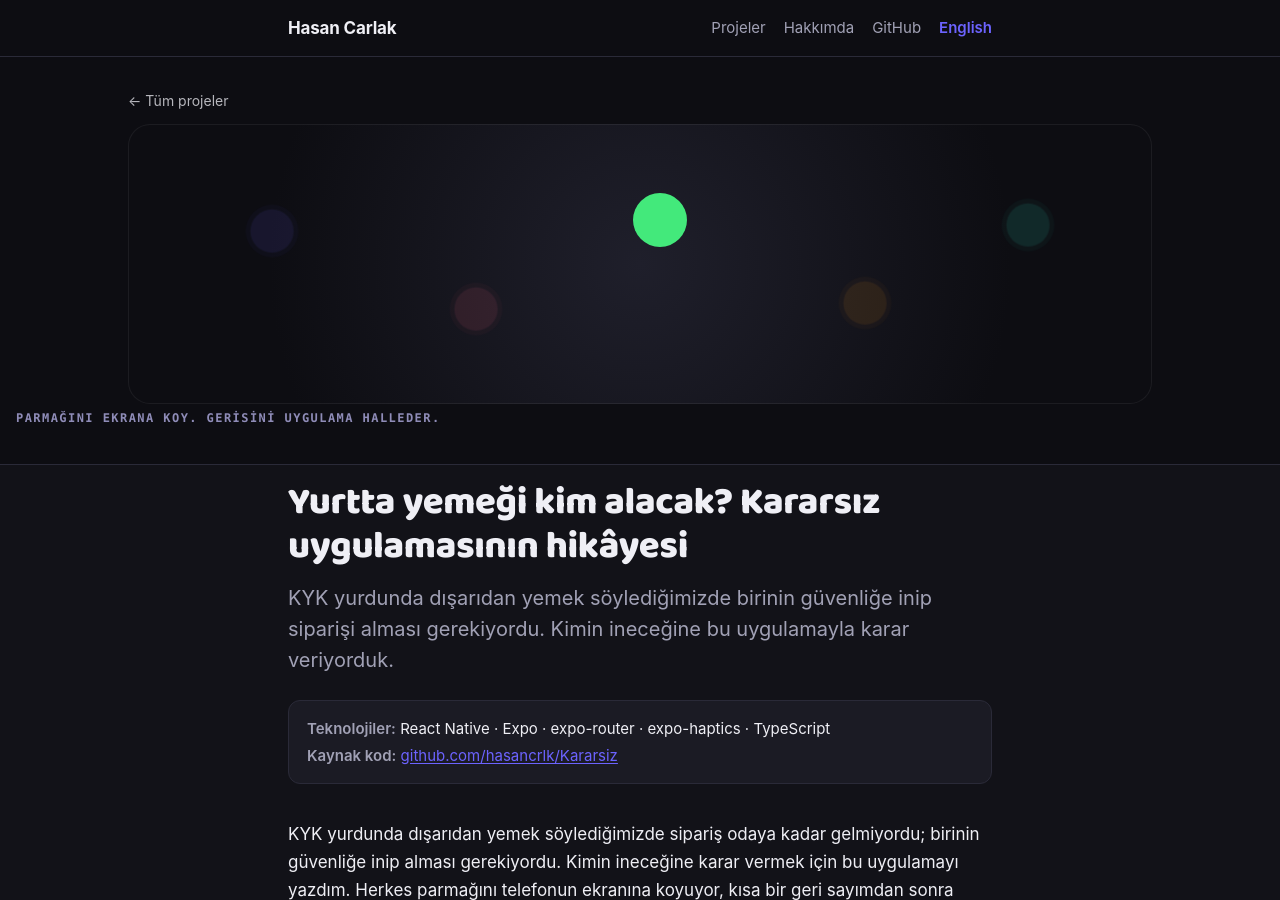
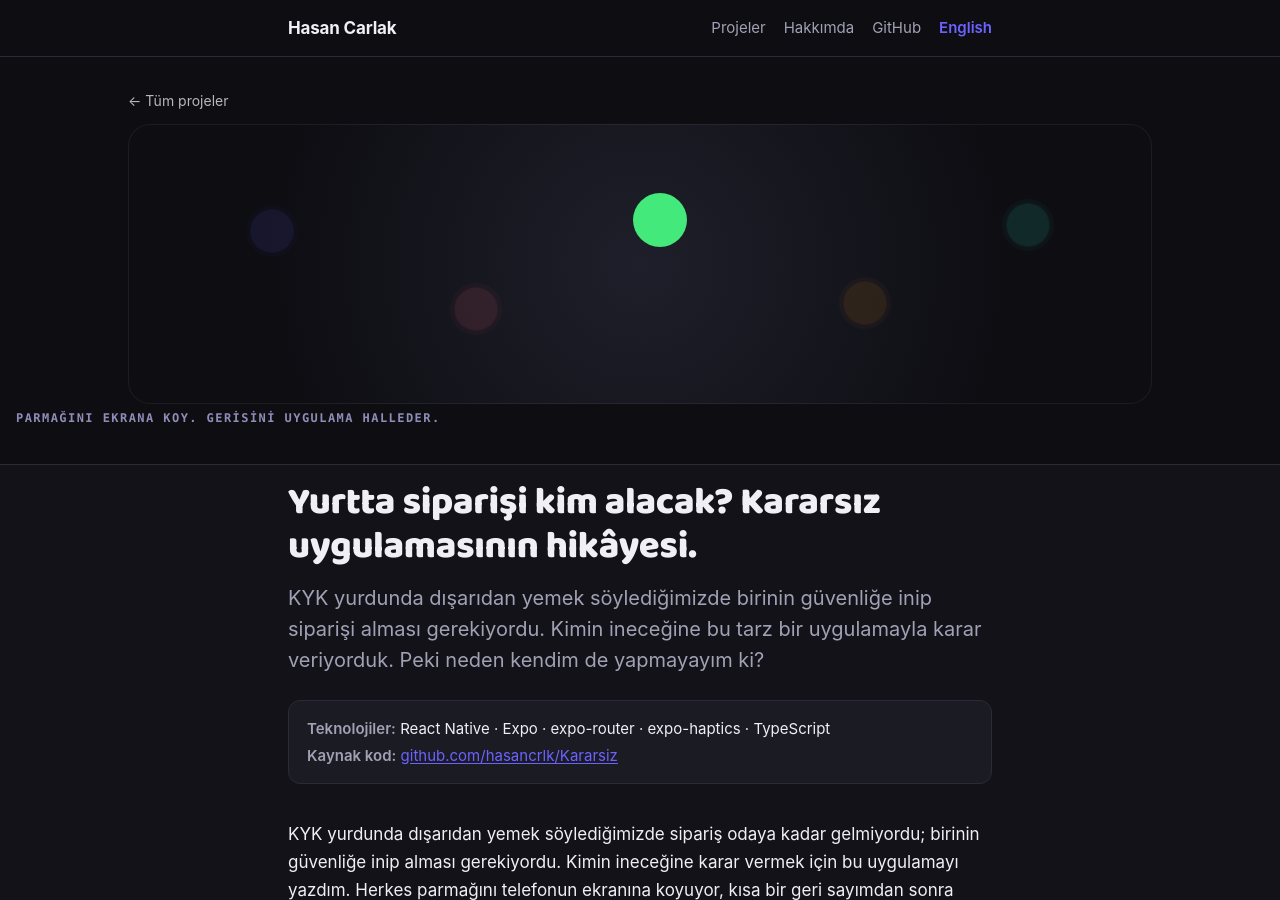
Before and after one commit to hasancrlk/hasancrlk.github.io, a Jekyll site: the page built from _projeler/kararsiz.md, in a window 1280 px wide and 900 px high. Built offline with Jekyll 4.4.1, drawn with Linux system fonts in a browser that asks for light colours; some of the changed text lies outside the part shown.

Commit message:
Kararsız: Hasan'ın Medium'da yaptığı düzeltmeler siteye işlendi

```diff
--- a/_projeler/kararsiz.md
+++ b/_projeler/kararsiz.md
@@ -1,7 +1,7 @@
 ---
-title: "Yurtta yemeği kim alacak? Kararsız uygulamasının hikâyesi"
+title: "Yurtta siparişi kim alacak? Kararsız uygulamasının hikâyesi."
 kisa: Herkes parmağını ekrana koyar, uygulama geri sayımla birini rastgele seçer. KYK yurdundaki bir ihtiyaçtan doğdu.
-ozet: "KYK yurdunda dışarıdan yemek söylediğimizde birinin güvenliğe inip siparişi alması gerekiyordu. Kimin ineceğine bu uygulamayla karar veriyorduk."
+ozet: "KYK yurdunda dışarıdan yemek söylediğimizde birinin güvenliğe inip siparişi alması gerekiyordu. Kimin ineceğine bu tarz bir uygulamayla karar veriyorduk. Peki neden kendim de yapmayayım ki?"
 date: 2026-08-08
 teknolojiler: [React Native, Expo, expo-router, expo-haptics, TypeScript]
 repo: https://github.com/hasancrlk/Kararsiz
```
Also changed, not shown: other parts of _projeler/kararsiz.md (+0 -2 lines).
